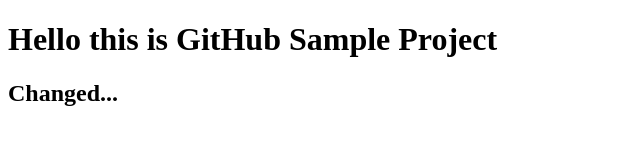
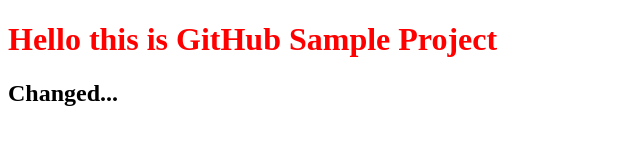
Before and after one commit to samsonkaleti/sample_html_github, a plain HTML site: page index.html in a window 1280 px wide. Shown: the whole page, without its empty margins (0-640 px from the left). Drawn offline with Linux system fonts and the light colour scheme.

Commit message:
addingCSS

```diff
--- /dev/null
+++ b/index.css
@@ -0,0 +1,4 @@
+.heading{
+    color: red;
+
+}
--- a/index.html
+++ b/index.html
@@ -3,10 +3,11 @@
 <head>
     <meta charset="UTF-8">
     <meta name="viewport" content="width=device-width, initial-scale=1.0">
+    <link rel="stylesheet" href="index.css">
     <title>Document</title>
 </head>
 <body>
-    <h1>Hello this is GitHub Sample Project</h1>
+    <h1 class="heading">Hello this is GitHub Sample Project</h1>
 <h2>Changed...</h2>
 </body>
 </html>
```
